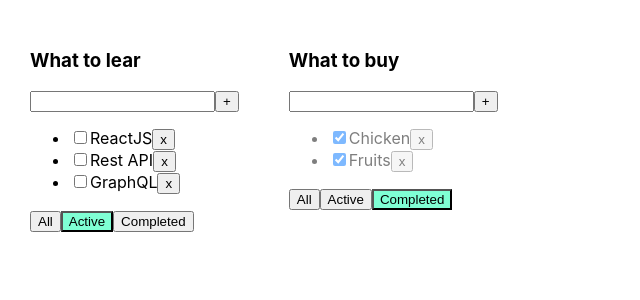
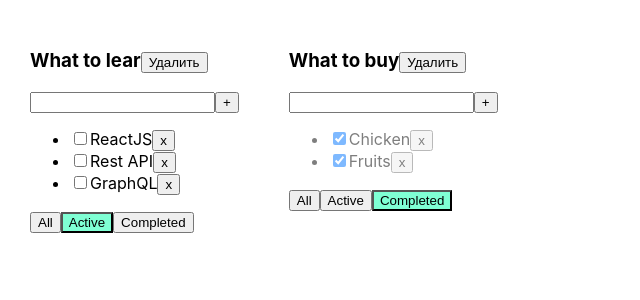
Before and after one commit to Alex-Kiosa/todolist, a React (Create React App) app: page / in a window 1280 px wide. Shown: the top 300 px of the page, without its empty margins (0-640 px from the left). Built offline with nearby package versions, Linux system fonts and the light colour scheme.

Commit message:
Add remove todoList func

```diff
--- a/src/App.tsx
+++ b/src/App.tsx
@@ -34,6 +34,12 @@ function App() {
             {id: v1(), title: "Onion", isDone: false},
         ]
     })
+
+    const removeTodoList = (todoListId: string) => {
+        const newTodoLists = todoLists.filter(tl => tl.id !== todoListId)
+        setTodoLists(newTodoLists)
+        delete tasksObj[todoListId]
+    }
 
     const addTask = (taskTitle: string, todoListId: string) => {
         const task = {id: v1(), title: taskTitle, isDone: false}
@@ -84,6 +90,7 @@ function App() {
                             id={tl.id}
                             title={tl.title}
                             tasks={tasksForTodolist}
+                            removeTodoList={removeTodoList}
                             removeTask={removeTask}
                             changeFilter={changeFilter}
                             addTask={addTask}
--- a/src/Todolist.tsx
+++ b/src/Todolist.tsx
@@ -12,6 +12,7 @@ type PropsType = {
     id: string
     title: string
     tasks: Array<TaskType>
+    removeTodoList: (todoListId: string) => void
     removeTask: (taskId: string, todoListId: string) => void
     changeFilter: (value: FilterValuesType, todoListId: string) => void
     addTask: (taskTitle: string, todoListId: string) => void
@@ -22,6 +23,8 @@ type PropsType = {
 export function Todolist(props: PropsType) {
     const [taskTitle, setTaskTitle] = useState("");
     const [error, setError] = useState<string>("")
+
+    const removeTodoListHandler = () => props.removeTodoList(props.id)
 
     const onchangeInputHandler = (event: ChangeEvent<HTMLInputElement>) => setTaskTitle(event.currentTarget.value)
 
@@ -42,7 +45,10 @@ export function Todolist(props: PropsType) {
     const removeTaskHandler = (taskId: string) => props.removeTask(taskId, props.id)
 
     return <div>
-        <h3>{props.title}</h3>
+        <h3>
+            {props.title}
+            <Button buttonName={"Удалить"} onClick={removeTodoListHandler}/>
+        </h3>
         <div>
             <input className={error ? "error" : ""} onChange={onchangeInputHandler} onKeyDown={onkeypressInputHandler} value={taskTitle}/>
             <Button buttonName="+" onClick={addTaskHandler}/>
```
